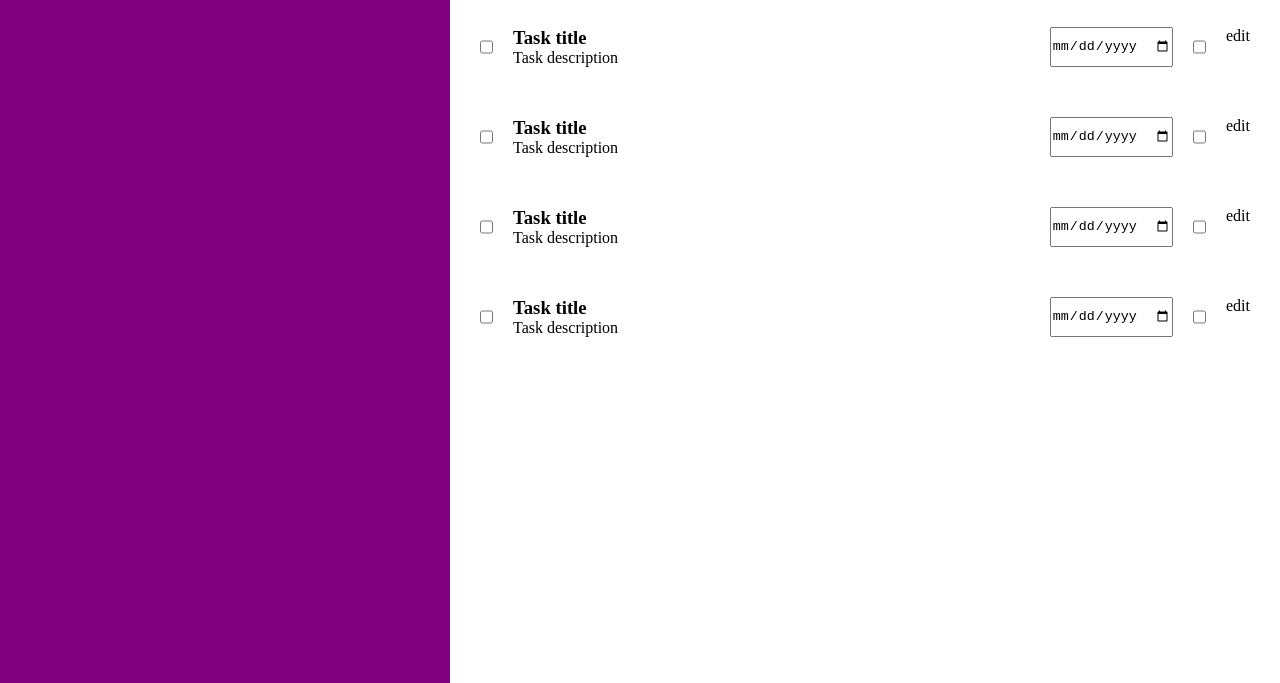
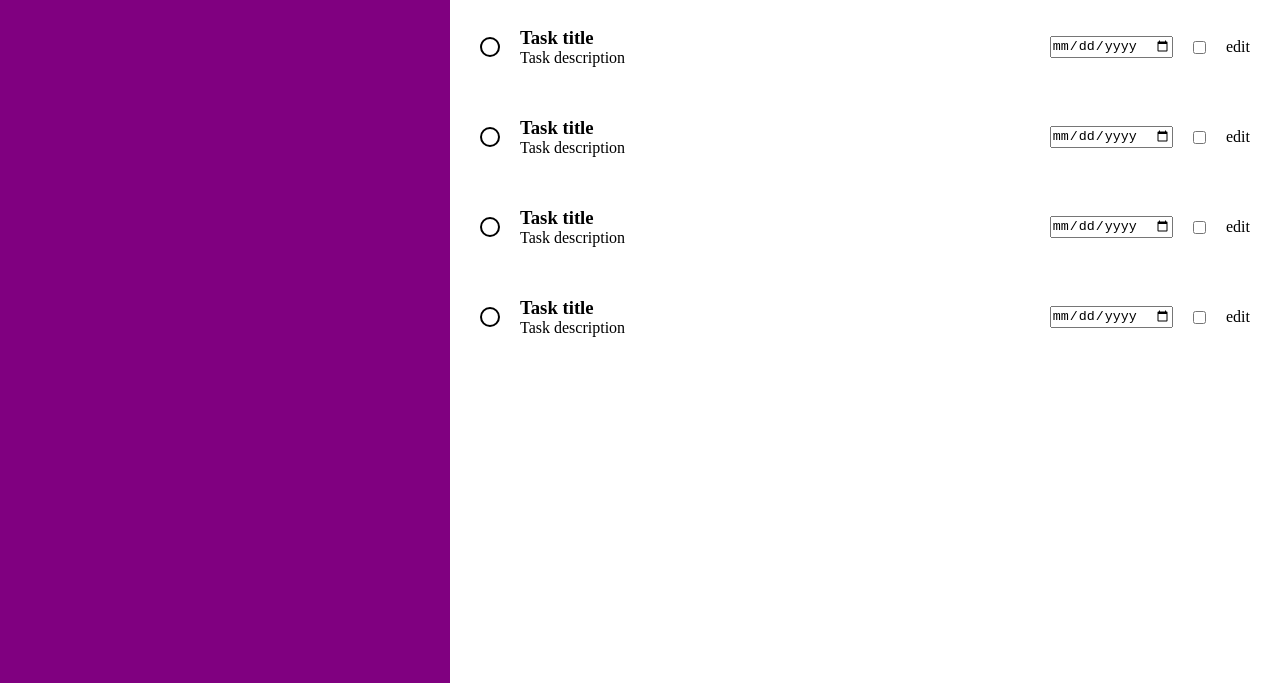
Before and after one commit to IEatBurntToasts/to-do-list, a website built with webpack: page src/template.html in a window 1280 px wide. Shown: the part 211-894 px from the top of the page. Built offline with nearby package versions, Linux system fonts and the light colour scheme.

Commit message:
Stylize checkbox

```diff
--- a/src/styles.css
+++ b/src/styles.css
@@ -68,11 +68,26 @@ nav {
     gap: 50px;
 }
 
+/* Task Section */
+
 .task {
     display: flex;
     column-gap: 20px;
+    align-items: center;
 }
 
 .task-main {
     flex: auto;
 }
+
+.checkbox.uncheck {
+    width: 20px;
+    height: 20px;
+    border: 2px solid black;
+    border-radius: 50%;
+}
+
+.checkbox.uncheck:hover {
+    background-color: rgb(219, 219, 219);
+    cursor: pointer;
+}
--- a/src/template.html
+++ b/src/template.html
@@ -25,7 +25,7 @@
             </div>
             <div class="tasks">
                 <div class="task">
-                    <input type="checkbox">
+                    <div class="checkbox uncheck"></div>
                     <div class="task-main">
                         <h3 class="task-title">Task title</h3>
                         <p class="task-description">Task description</p>
@@ -35,7 +35,7 @@
                     <span class="edit-dropdown">edit</span>
                 </div>
                 <div class="task">
-                    <input type="checkbox">
+                    <div class="checkbox uncheck"></div>
                     <div class="task-main">
                         <h3 class="task-title">Task title</h3>
                         <p class="task-description">Task description</p>
@@ -45,7 +45,7 @@
                     <span class="edit-dropdown">edit</span>
                 </div>
                 <div class="task">
-                    <input type="checkbox">
+                    <div class="checkbox uncheck"></div>
                     <div class="task-main">
                         <h3 class="task-title">Task title</h3>
                         <p class="task-description">Task description</p>
@@ -55,7 +55,7 @@
                     <span class="edit-dropdown">edit</span>
                 </div>
                 <div class="task">
-                    <input type="checkbox">
+                    <div class="checkbox uncheck"></div>
                     <div class="task-main">
                         <h3 class="task-title">Task title</h3>
                         <p class="task-description">Task description</p>
```
